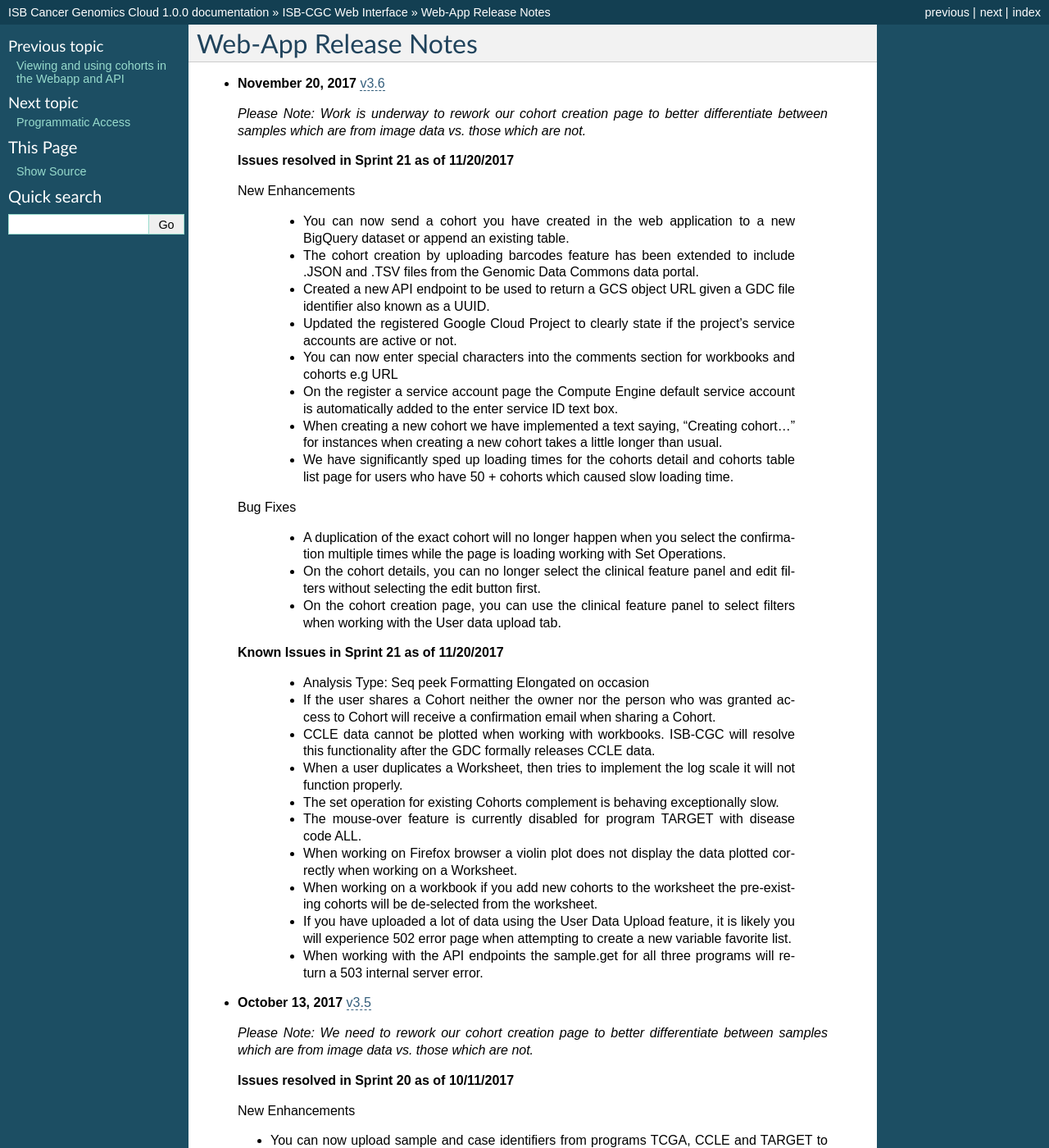
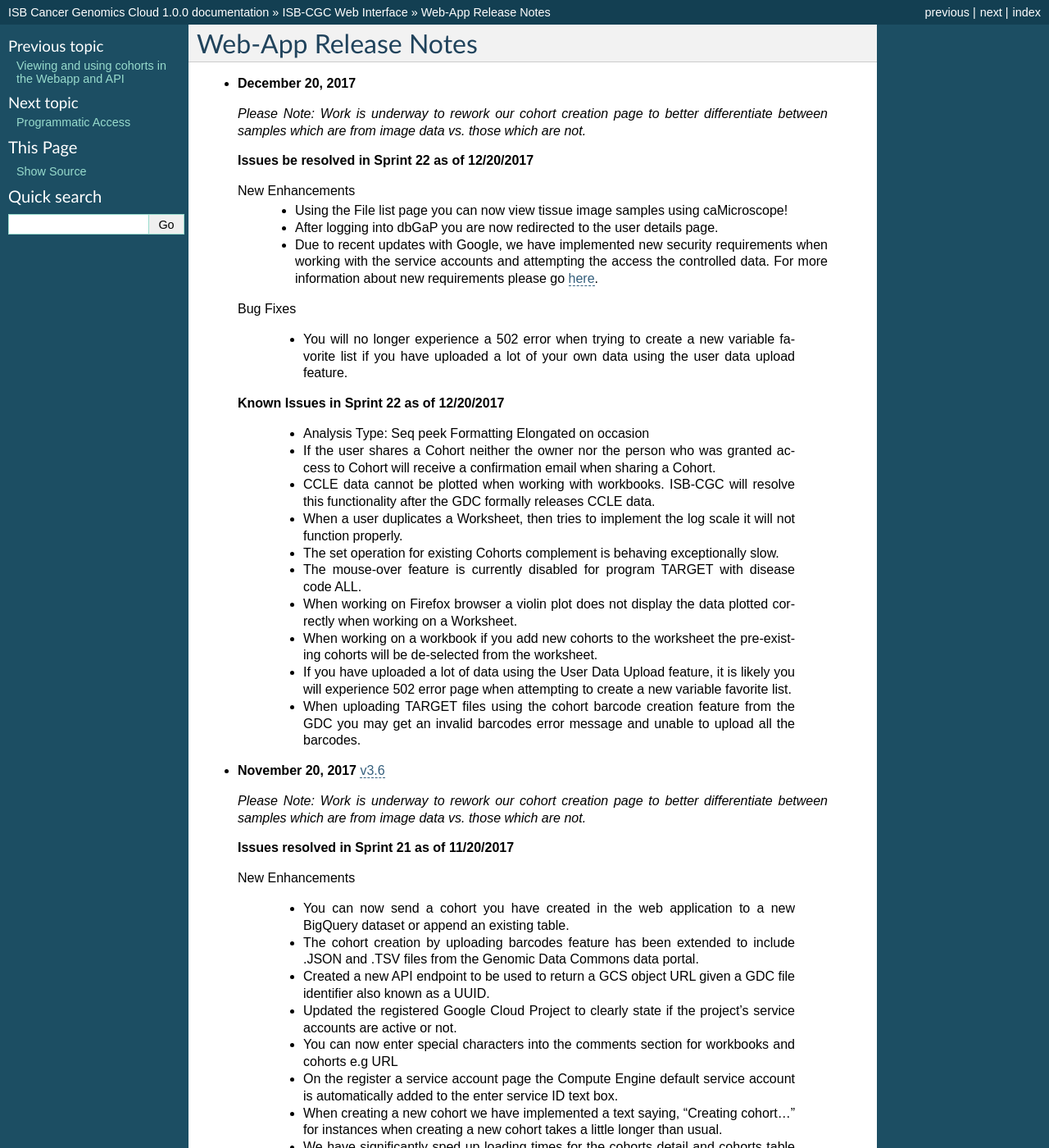
Before and after one commit to isb-cgc/readthedocs, a Sphinx documentation site: the page built from docs/source/sections/webapp/releases.rst, in a window 1280 px wide and 1400 px high. Shown: the whole window at 82% size. Built offline with Sphinx 7.4.7, drawn with Linux system fonts in a browser that asks for light colours; pages that are not in the unit, such as notebooks, are missing from menus.

Commit message:
release ntoes draft one

```diff
--- a/docs/source/sections/webapp/releases.rst
+++ b/docs/source/sections/webapp/releases.rst
@@ -1,6 +1,36 @@
 *********************
 Web-App Release Notes
 *********************
+
+
+* **December 20, 2017**
+
+ *Please Note: Work is underway to rework our cohort creation page to better differentiate between samples which are from image data vs. those which are not.*
+
+ **Issues be resolved in Sprint 22 as of 12/20/2017**
+
+ New Enhancements
+  - Using the File list page you can now view tissue image samples using caMicroscope!
+  - After logging into dbGaP you are now redirected to the user details page.
+  - Due to recent updates with Google, we have implemented new security requirements when working with the service accounts and attempting the access the controlled data. For more information about new requirements please go `here <http://isb-cancer-genomics-cloud.readthedocs.io/en/latest/sections/webapp/Gaining-Access-To-Contolled-Access-Data.html#requirements-for-registering-a-google-cloud-project-service-account>`_.
+
+
+ Bug Fixes
+
+  - You will no longer experience a 502 error when trying to create a new variable favorite list if you have uploaded a lot of your own data using the user data upload feature.
+
+ **Known Issues in Sprint 22 as of 12/20/2017**
+
+  - Analysis Type: Seq peek Formatting Elongated on occasion
+  - If the user shares a Cohort neither the owner nor the person who was granted access to Cohort will receive a confirmation email when sharing a Cohort.
+  - CCLE data cannot be plotted when working with workbooks.  ISB-CGC will resolve this functionality after the GDC formally releases CCLE data.
+  - When a user duplicates a Worksheet, then tries to implement the log scale it will not function properly.
+  - The set operation for existing Cohorts complement is behaving exceptionally slow.
+  - The mouse-over feature is currently disabled for program TARGET with disease code ALL.
+  - When working on Firefox browser a violin plot does not display the data plotted correctly when working on a Worksheet.
+  - When working on a workbook if you add new cohorts to the worksheet the pre-existing cohorts will be de-selected from the worksheet.
+  - If you have uploaded a lot of data using the User Data Upload feature, it is likely you will experience 502 error page when attempting to create a new variable favorite list.
+  - When uploading TARGET files using the cohort barcode creation feature from the GDC you may get an invalid barcodes error message and unable to upload all the barcodes.
 
 * **November 20, 2017** `v3.6 <https://github.com/isb-cgc/ISB-CGC-WebApp/releases/tag/3.6>`_
 
```
